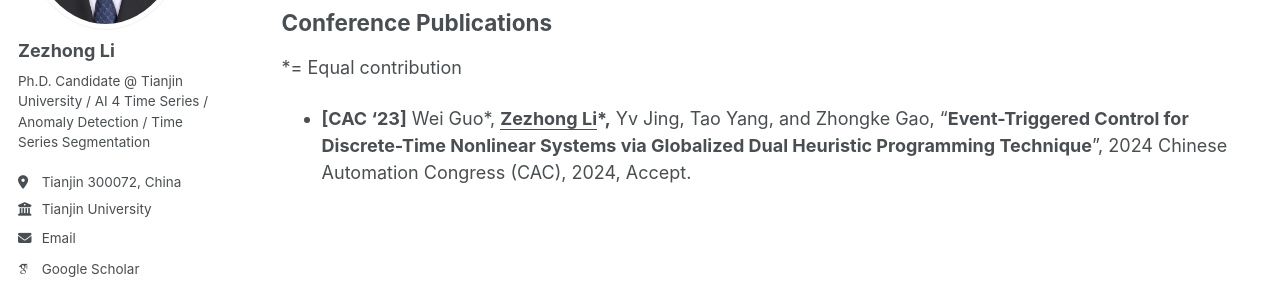
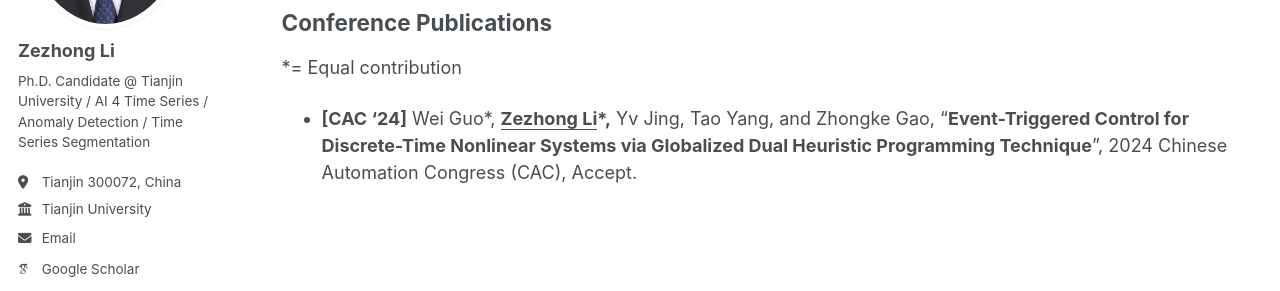
Before and after one commit to lzz19980125/lzz19980125.github.io, a Jekyll site: the page built from _pages/publications.md, in a window 1280 px wide and 900 px high, scrolled down 553 px. Shown: the part 306-597 px from the top of the window. Built offline with Jekyll 4.4.1, drawn with Linux system fonts in a browser that asks for light colours; some web fonts are replaced.

Commit message:
Update publications.md

```diff
--- a/_pages/publications.md
+++ b/_pages/publications.md
@@ -26,4 +26,4 @@ author_profile: true
 
 *= Equal contribution
 
-- **[CAC '23]**  Wei Guo\*, **<u>Zezhong Li</u>\*,** Yv Jing, Tao Yang, and Zhongke Gao, "**Event-Triggered Control for Discrete-Time Nonlinear Systems via Globalized Dual Heuristic Programming Technique**", 2024 Chinese Automation Congress (CAC), 2024, Accept.
+- **[CAC '24]**  Wei Guo\*, **<u>Zezhong Li</u>\*,** Yv Jing, Tao Yang, and Zhongke Gao, "**Event-Triggered Control for Discrete-Time Nonlinear Systems via Globalized Dual Heuristic Programming Technique**", 2024 Chinese Automation Congress (CAC), Accept.
```
